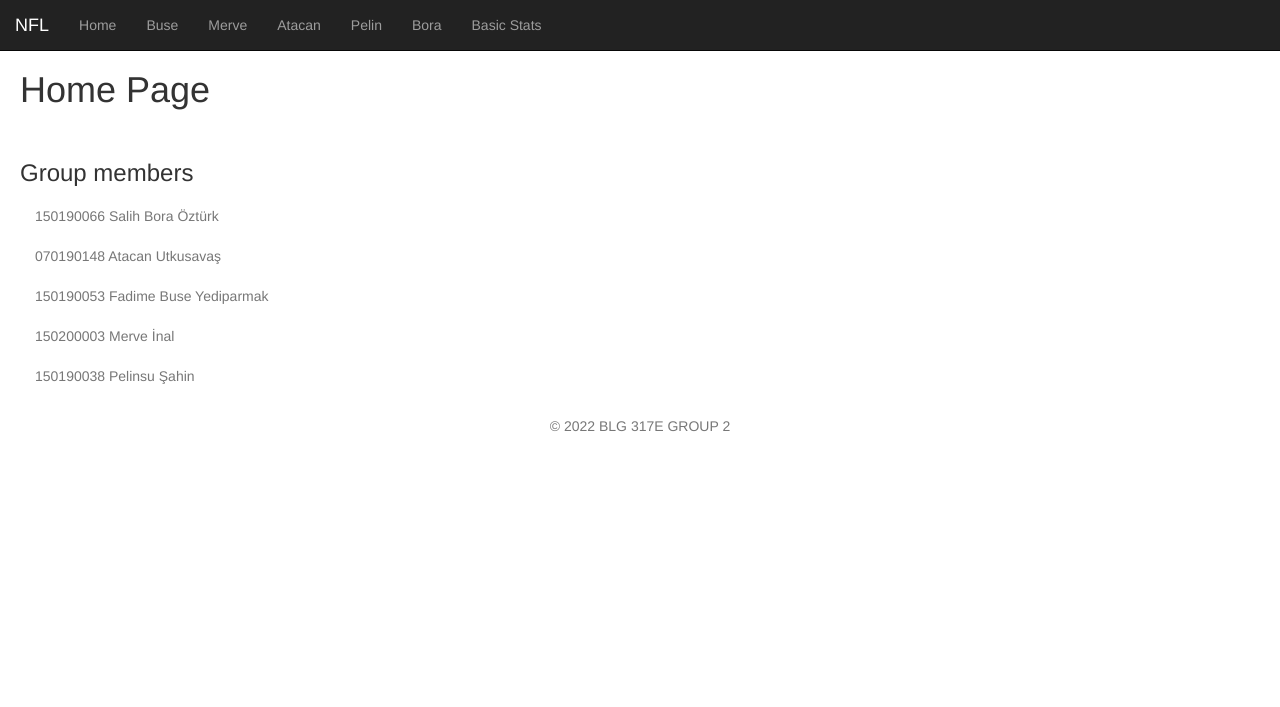
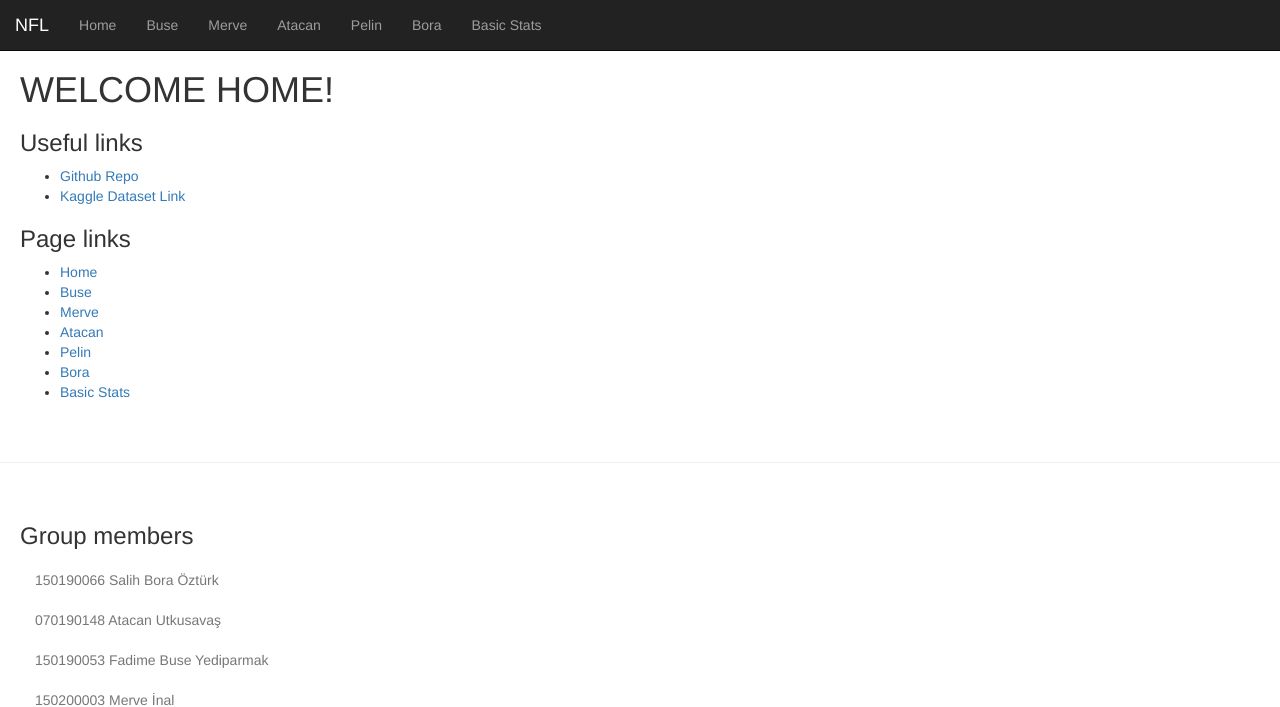
Before and after one commit to itudb2202/itudb2202, a Flask app: page / in a window 1280 px wide. Shown: the top 707 px of the page. Before the commit the page ends 432 px from the top, so only its background shows below. Run offline with Flask 2, Linux system fonts and the light colour scheme; some libraries are stand-ins or nearby versions.

Commit message:
add links and hr

```diff
--- a/proje/templates/home.html
+++ b/proje/templates/home.html
@@ -4,6 +4,29 @@
 
 {% block content %}
 
-<h1>Home Page</h1>
+<h1>WELCOME HOME!</h1>
+
+<h3>Useful links</h3>
+
+<ul>
+  <li><a href="https://github.com/itudb2202/itudb2202">Github Repo</a></li>
+  <li><a href="https://www.kaggle.com/datasets/kendallgillies/nflstatistics">Kaggle Dataset Link</a></li>
+</ul>
+
+<h3>Page links</h3>
+
+<ul>
+  <li><a href="{{ url_for('home_page') }}">Home</a></li>
+  <li><a href="{{ url_for('buse_page') }}">Buse</a></li>
+  <li><a href="{{ url_for('merve_page') }}">Merve</a></li>
+  <li><a href="{{ url_for('atacan_page') }}">Atacan</a></li>
+  <li><a href="{{ url_for('pelin_page') }}">Pelin</a></li>
+  <li><a href="{{ url_for('bora_page') }}">Bora</a></li>
+  <li><a href="{{ url_for('basicStats_page') }}">Basic Stats</a></li>
+</ul>
+
+
+
+
 
 {% endblock %}
--- a/proje/templates/layout.html
+++ b/proje/templates/layout.html
@@ -30,6 +30,8 @@
       {% block content %}{% endblock %}
     </div>
 
+    <hr style="margin-top: 60px;"/>
+
     <div>
       <footer class="border-top">
 
```
